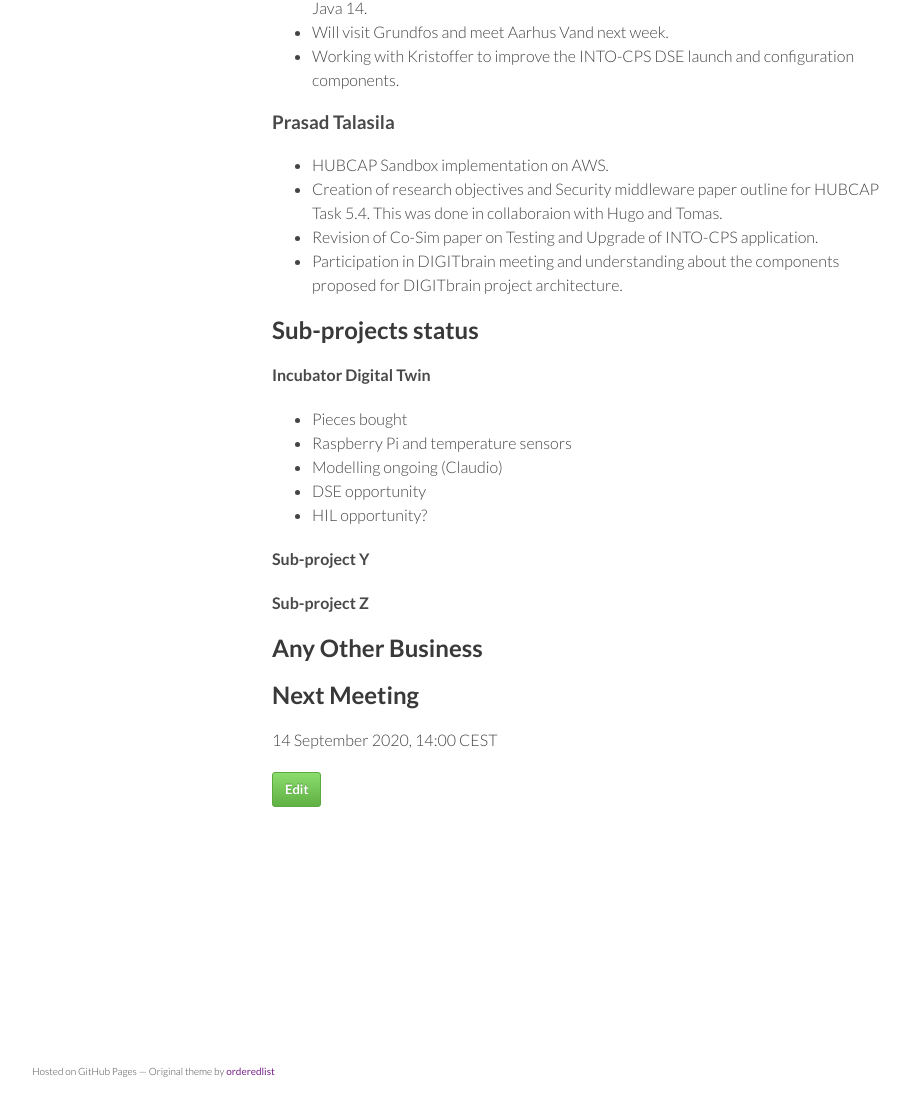
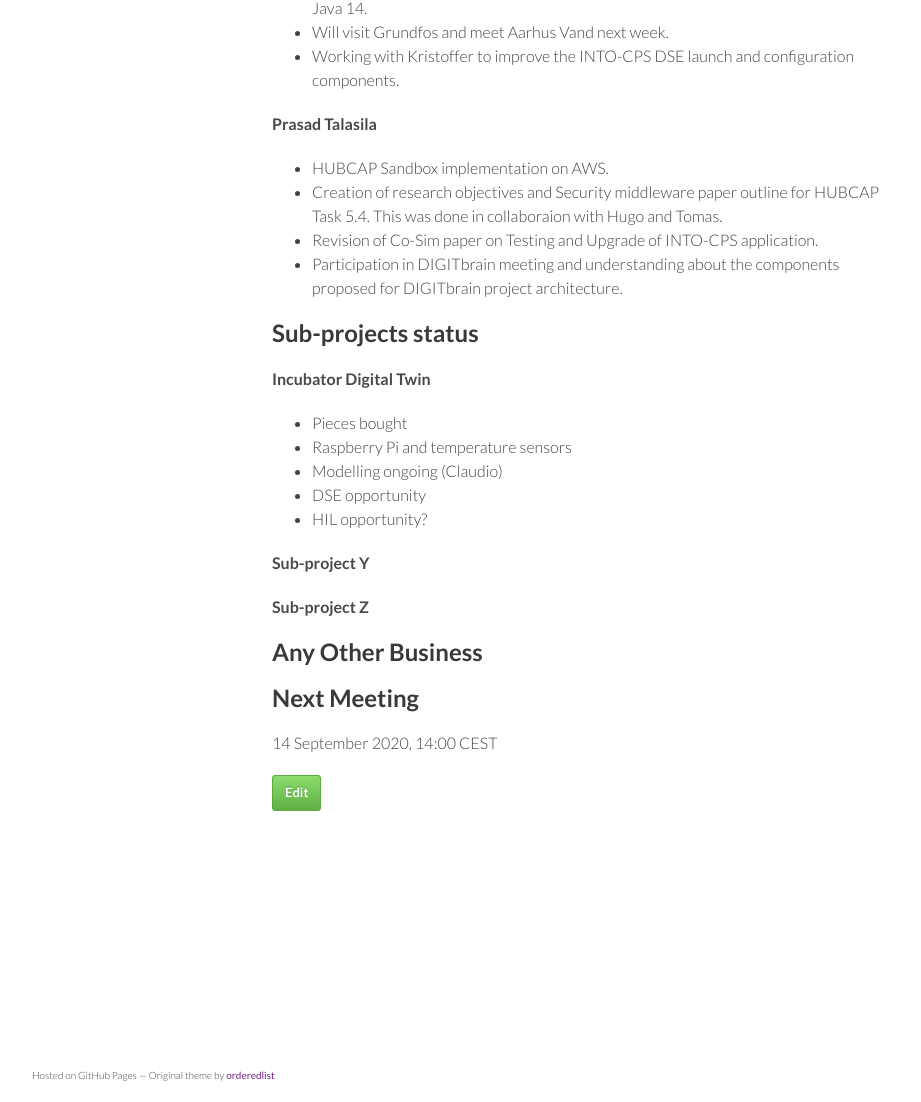
Before and after one commit to digitaltwincentre/digitaltwincentre.github.io, a Jekyll site: the page built from _biweeklies/Biweekly-23.md, in a window 1280 px wide. Shown: the part 1077-2179 px from the top of the page, without its empty margins (178-1099 px from the left). Built offline with Jekyll 4.4.1, drawn with Linux system fonts in a browser that asks for light colours; nearby versions of some CDN libraries.

```diff
--- a/_biweeklies/Biweekly-23.md
+++ b/_biweeklies/Biweekly-23.md
@@ -53,7 +53,7 @@ date: 01 September 2020, 1400 CEST
 * Will visit Grundfos and meet Aarhus Vand next week.
 * Working with Kristoffer to improve the INTO-CPS DSE launch and configuration components.
 
-### Prasad Talasila
+#### Prasad Talasila
 * HUBCAP Sandbox implementation on AWS.
 * Creation of research objectives and Security middleware paper outline for HUBCAP Task 5.4. This was done in collaboraion with Hugo and Tomas.
 * Revision of Co-Sim paper on Testing and Upgrade of INTO-CPS application.
```
